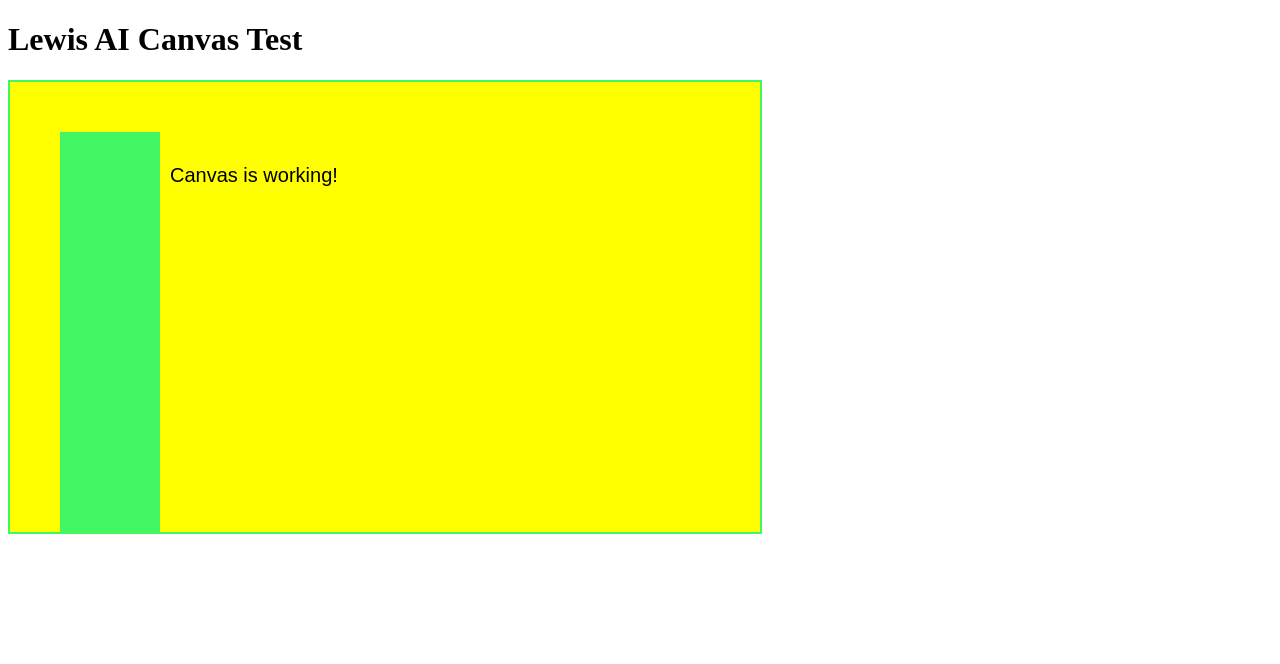
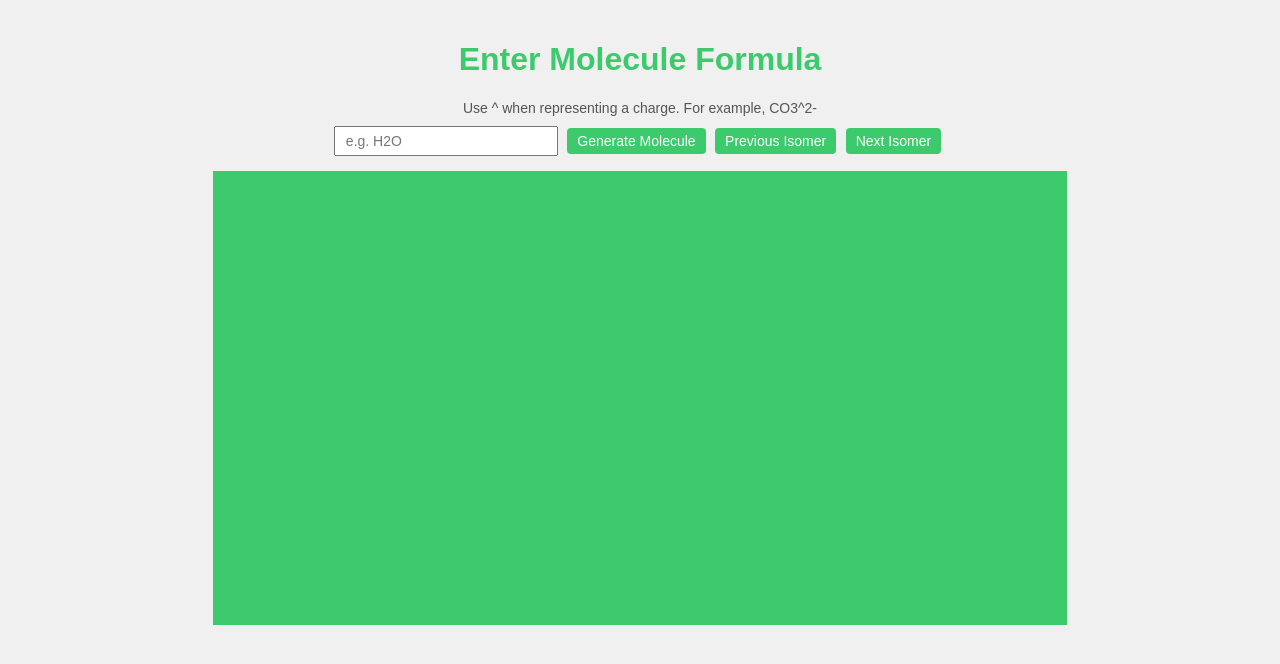
Before and after one commit to jefferyz2008/Isomer_Enumerator_Backend, a plain HTML site: page index.html in a window 1280 px wide. Drawn offline with Linux system fonts and the light colour scheme.

Commit message:
Update index.html

```diff
--- a/index.html
+++ b/index.html
@@ -1,33 +1,152 @@
 <!DOCTYPE html>
-<html>
+<html lang="en">
 <head>
   <meta charset="UTF-8">
-    <title>Lewis AI Canvas Test</title>
+  <title>Lewis AI</title>
   <style>
-      /* Give the canvas a visible background */
-      #myCanvas {
-        border: 2px solid #42f563;
-        background-color: yellow;
+    body {
+      font-family: Arial, sans-serif;
+      display: flex;
+      flex-direction: column;
+      align-items: center;
+      background-color: #f0f0f0;
+      margin: 0;
+      padding: 20px;
+    }
+
+    h1 {
+      color: #3dca6d;
+    }
+
+    #instructions {
+      margin-bottom: 10px;
+      font-size: 14px;
+      color: #555;
+    }
+
+    #controls {
+      margin-bottom: 15px;
+    }
+
+    input[type="text"] {
+      padding: 5px 10px;
+      font-size: 14px;
+      margin-right: 5px;
+      width: 200px;
+    }
+
+    button {
+      padding: 5px 10px;
+      margin-right: 5px;
+      font-size: 14px;
+      cursor: pointer;
+      background-color: #3dca6d;
+      color: white;
+      border: none;
+      border-radius: 4px;
+    }
+
+    button:hover {
+      background-color: #35b85c;
+    }
+
+    canvas {
+      border: 2px solid #3dca6d;
+      background-color: #3dca6d;
     }
   </style>
 </head>
 <body>
-    <h1>Lewis AI Canvas Test</h1>
-    <canvas id="myCanvas" width="750" height="450"></canvas>
 
+  <h1>Enter Molecule Formula</h1>
+  <div id="instructions">Use ^ when representing a charge. For example, CO3^2-</div>
+
+  <div id="controls">
+    <input type="text" id="moleculeInput" placeholder="e.g. H2O"></input>
+    <button type="button" id="generate">Generate Molecule</button>
+    <button type="button" id="prevIsomer">Previous Isomer</button>
+    <button type="button" id="nextIsomer">Next Isomer</button>
+  </div>
+
+  <canvas id="myCanvas" width="850" height="450"></canvas>
+
+  <script src="renderer.js"></script>
   <script>
-      // Grab the canvas element
+    document.addEventListener("DOMContentLoaded", async () => {
       const canvas = document.getElementById("myCanvas");
       const ctx = canvas.getContext("2d");
+      const input = document.getElementById("moleculeInput");
+      const generateButton = document.getElementById("generate");
+      const next = document.getElementById("nextIsomer");
+      const prev = document.getElementById("prevIsomer");
 
-      // Draw a green rectangle
-      ctx.fillStyle = "#42f563";
-      ctx.fillRect(50, 50, 100, 400);
+      let currentIsomer = 0;
+      let currentMolecule = null;
 
-      // Draw some text
-      ctx.fillStyle = "black";
-      ctx.font = "20px Arial";
-      ctx.fillText("Canvas is working!", 160, 100);
+      async function fetchMolecules(formula) {
+        try {
+          const response = await fetch(`http://127.0.0.1:8000/molecule?moleculeName=${encodeURIComponent(formula)}`);
+          return await response.json();
+        } catch (err) {
+          console.error("Failed to fetch bonds:", err);
+        }
+      }
+
+      async function drawMolecule(name) {
+        if (!name){
+          return
+        }
+        ctx.font = "40px Arial";
+        ctx.clearRect(0, 0, canvas.width, canvas.height);
+        ctx.fillText("thinking...", 200, 200);
+
+        currentMolecule = await fetchMolecules(name);
+        const numIsomers = Object.values(currentMolecule).length;
+
+        ctx.clearRect(0, 0, canvas.width, canvas.height);
+        drawAllAtoms(currentMolecule["0"]["atoms"], ctx);
+        drawAllBonds(currentMolecule["0"]["bonds"], ctx);
+        drawAllBonds(currentMolecule["0"]["lonePairs"], ctx);
+
+        if (numIsomers) {
+          ctx.fillText(`Isomer 1 out of ${numIsomers}`, 50, 50);
+        }
+      }
+
+      function drawCurrentIsomer() {
+        if (!currentMolecule) return;
+        ctx.clearRect(0, 0, canvas.width, canvas.height);
+        const numIsomers = Object.values(currentMolecule).length;
+        const isomerStr = currentIsomer.toString();
+
+        drawAllAtoms(currentMolecule[isomerStr]["atoms"], ctx);
+        drawAllBonds(currentMolecule[isomerStr]["bonds"], ctx);
+        drawAllBonds(currentMolecule[isomerStr]["lonePairs"], ctx);
+
+        if (numIsomers) {
+          ctx.fillText(`Isomer ${currentIsomer + 1} out of ${numIsomers}`, 50, 50);
+        }
+      }
+
+      generateButton.addEventListener("click", () => {
+        currentIsomer = 0;
+        drawMolecule(input.value);
+      });
+
+      next.addEventListener("click", () => {
+        if (!currentMolecule) return;
+        const numIsomers = Object.values(currentMolecule).length;
+        currentIsomer = (currentIsomer + 1) % numIsomers;
+        drawCurrentIsomer();
+      });
+
+      prev.addEventListener("click", () => {
+        if (!currentMolecule) return;
+        const numIsomers = Object.values(currentMolecule).length;
+        currentIsomer = (currentIsomer - 1 + numIsomers) % numIsomers;
+        drawCurrentIsomer();
+      });
+    });
   </script>
 </body>
 </html>
```
Lines whose indentation alone changed are shown as unchanged.
